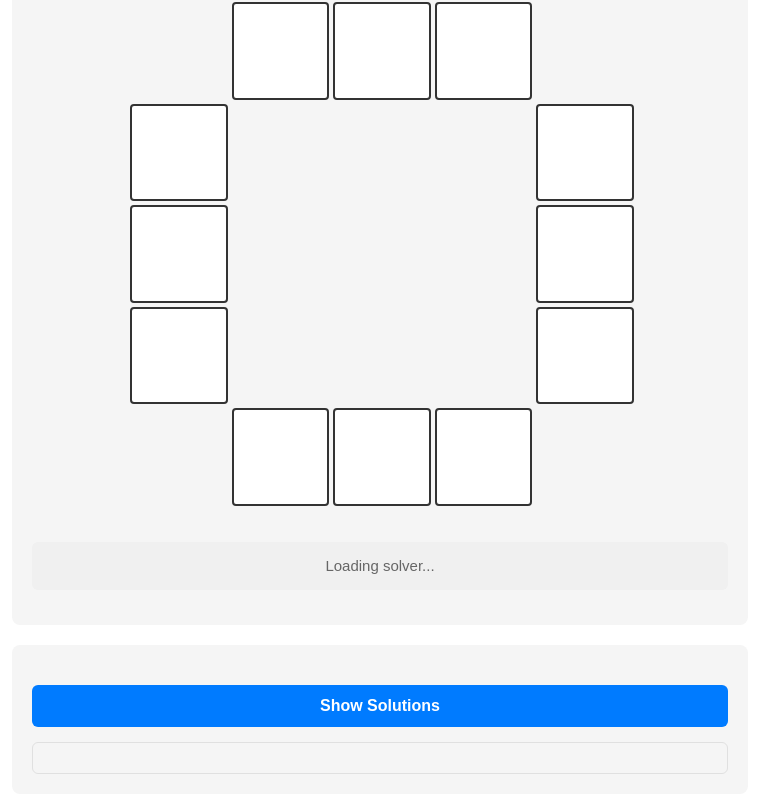
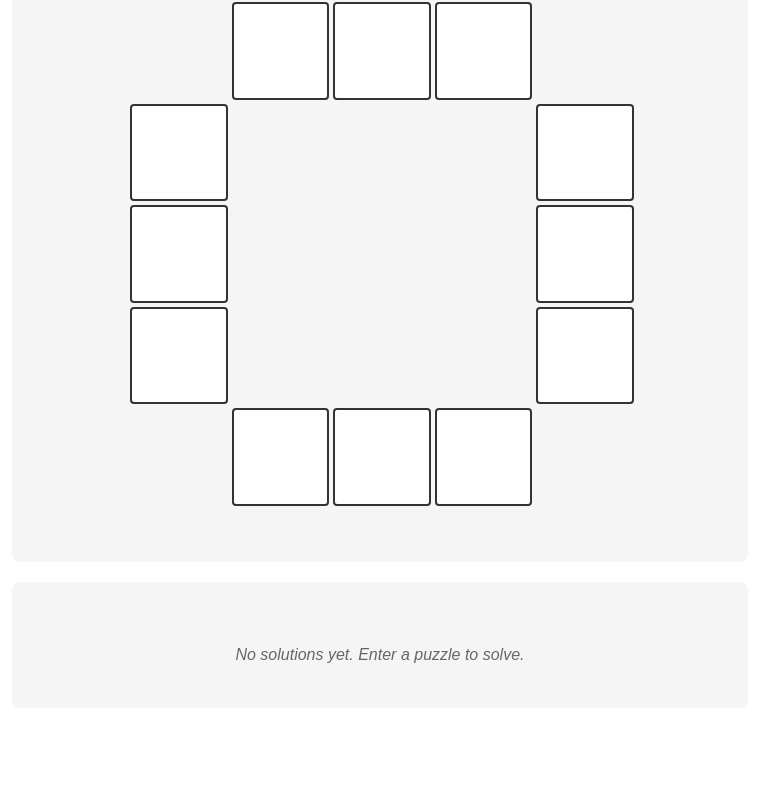
Before and after one commit to neilk/boxchar, a Svelte app in the folder web/svelte-app/: page / in a window 1280 px wide. Shown: the part 432-1244 px from the top of the page, without its empty margins (260-1019 px from the left). After the commit the page ends 1212 px from the top, so only its background shows below. Built offline with nearby package versions, Linux system fonts and the light colour scheme; the HTML template or start-up script is replaced by a standard one.

Commit message:
simplified display - this is just a solver for now

```diff
--- a/web/svelte-app/src/App.svelte
+++ b/web/svelte-app/src/App.svelte
@@ -71,10 +71,6 @@
     <div class="game-input">
       <LetterBox />
     </div>
-
-    {#if !$solverReady}
-      <div class="status-message loading">Loading solver...</div>
-    {/if}
   </div>
 
   <!-- Error display - always visible when there's an error -->
--- a/web/svelte-app/src/lib/SolutionsDisplay.svelte
+++ b/web/svelte-app/src/lib/SolutionsDisplay.svelte
@@ -10,7 +10,6 @@
 
   // Array indexed by word count (1-word solutions at index 1, etc.)
   let solutionsByWordCount: string[][] = [];
-  let expanded: boolean = false; // Don't reset this when puzzle changes
   let modalSegment: number | null = null; // null or wordCount to show in modal
   let modalSortOrder: SortOrder = 'best'; // 'best' or 'alphabetical'
 
@@ -24,15 +23,17 @@
 
   // Group all solutions by word count
   $: {
-    solutionsByWordCount = [];
+    const grouped: string[][] = [];
     $solutions.forEach((solution: string) => {
       const { words } = parseSolution(solution);
       const wordCount: number = words.split('-').length;
-      if (!solutionsByWordCount[wordCount]) {
-        solutionsByWordCount[wordCount] = [];
+      if (!grouped[wordCount]) {
+        grouped[wordCount] = [];
       }
-      solutionsByWordCount[wordCount].push(solution);
+      grouped[wordCount].push(solution);
     });
+    // Assign the newly created array to trigger reactivity
+    solutionsByWordCount = grouped;
   }
 
   // Get total count for a given word count
@@ -67,10 +68,6 @@
     return sorted;
   }
 
-  function toggleExpanded(): void {
-    expanded = !expanded;
-  }
-
   function showModal(wordCount: number): void {
     modalSegment = wordCount;
     modalSortOrder = 'best'; // Reset to 'best' when opening modal
@@ -91,23 +88,16 @@
 <svelte:window on:keydown={handleKeydown} />
 
 <div class="solutions-container">
-  <button class="toggle-btn" on:click={toggleExpanded}>
-    {expanded ? 'Hide Solutions' : 'Show Solutions'}
-  </button>
-
-  {#if !expanded}
-    <!-- Collapsed: Simple summary -->
-    <div class="summary">
-      {#each getWordCounts() as wordCount}
-        {@const total = getTotalCount(wordCount)}
-        <div class="summary-row">
-          <span class="summary-label">{wordCount} word{wordCount === 1 ? '' : 's'}:</span>
-          <span class="summary-count">{total}</span>
-        </div>
-      {/each}
+  {#if $solving}
+    <!-- Show loading state while solving -->
+    <div class="loading-state">
+      <div class="loading-spinner"></div>
+      <span class="loading-text">Finding solutions...</span>
     </div>
+  {:else if getWordCounts().length === 0}
+    <div class="no-solutions">No solutions yet. Enter a puzzle to solve.</div>
   {:else}
-    <!-- Expanded: Summary rows become headers with solutions below -->
+    <!-- Always show expanded view with solutions -->
     <div class="expanded-view">
       {#each getWordCounts() as wordCount}
         {@const segmentSolutions = getSolutionsForWordCount(wordCount)}
@@ -180,51 +170,40 @@
     margin-top: 20px;
   }
 
-  .toggle-btn {
-    width: 100%;
-    padding: 12px 24px;
-    background: var(--color-primary);
-    color: white;
-    border: none;
+  .loading-state {
+    border: 1px solid var(--color-border-light);
     border-radius: 6px;
-    font-size: 16px;
-    font-weight: 600;
-    cursor: pointer;
-    margin-bottom: 15px;
-    transition: background 0.2s ease;
+    padding: 40px 15px;
+    background: var(--color-bg-container);
+    display: flex;
+    flex-direction: column;
+    align-items: center;
+    gap: 15px;
   }
 
-  .toggle-btn:hover {
-    background: var(--color-primary-hover);
+  .loading-spinner {
+    width: 40px;
+    height: 40px;
+    border: 4px solid var(--color-border-light);
+    border-top-color: var(--color-primary);
+    border-radius: 50%;
+    animation: spin 1s linear infinite;
   }
 
-  .summary {
-    border: 1px solid var(--color-border-light);
-    border-radius: 6px;
-    padding: 15px;
-    background: var(--color-bg-container);
+  @keyframes spin {
+    to { transform: rotate(360deg); }
   }
 
-  .summary-row {
-    display: flex;
-    justify-content: space-between;
-    align-items: center;
-    padding: 8px 0;
-    border-bottom: 1px solid var(--color-border-light);
+  .loading-text {
+    color: var(--color-text-muted);
+    font-size: 14px;
   }
 
-  .summary-row:last-child {
-    border-bottom: none;
-  }
-
-  .summary-label {
-    font-weight: 500;
-    color: var(--color-text);
-  }
-
-  .summary-count {
-    font-weight: 600;
-    color: var(--color-primary);
+  .no-solutions {
+    padding: 20px;
+    text-align: center;
+    color: var(--color-text-muted);
+    font-style: italic;
   }
 
   .show-all-btn {
--- a/web/svelte-app/src/stores/solver-worker.ts
+++ b/web/svelte-app/src/stores/solver-worker.ts
@@ -32,18 +32,24 @@ export function initializeSolverWorker(dictionaryData: Uint8Array): void {
   worker.addEventListener('message', (e: MessageEvent<WorkerMessage>) => {
     const { type, solveId, solutions: receivedSolutions, totalCount, duration, error } = e.data;
 
+    console.log(`[Store] Received ${type} message, solveId=${solveId}, currentSolveId=${currentSolveId}`);
+
     if (type === 'READY') {
       solverReady.set(true);
     }
 
     if (type === 'COMPLETE') {
+      console.log(`[Store] COMPLETE check: solveId=${solveId}, currentSolveId=${currentSolveId}, match=${solveId === currentSolveId}, solutions count=${receivedSolutions?.length}`);
       if (solveId === currentSolveId && receivedSolutions) {
+        console.log(`[Store] Setting solutions, count=${receivedSolutions.length}`);
         // Solutions are already sorted by score from the Rust solver
         solutions.set(receivedSolutions);
         solving.set(false);
         if (totalCount !== undefined && duration !== undefined) {
           solveStats.set({ totalCount, duration });
         }
+      } else {
+        console.log(`[Store] Ignoring COMPLETE - solveId mismatch or no solutions`);
       }
     }
 
@@ -72,6 +78,7 @@ export function solvePuzzle(sides: string[], maxSolutions = 10000): void {
   }
 
   currentSolveId++;
+  console.log(`[Store] solvePuzzle called, new solveId=${currentSolveId}, sides=${sides.join(',')}`);
   solving.set(true);
   solutions.set([]);
   solveStats.set({ totalCount: 0, duration: null });
--- a/web/svelte-app/src/workers/solver-worker.ts
+++ b/web/svelte-app/src/workers/solver-worker.ts
@@ -54,6 +54,8 @@ self.addEventListener('message', async (e: MessageEvent<WorkerMessageData>) => {
     // Wait for WASM to be ready
     await wasmReady;
 
+    console.log(`[Worker] Received SOLVE request, solveId=${solveId}, sides=${payload?.sides?.join(',')}`);
+
     // Note: The WASM layer now handles cancellation automatically when a new solve
     // with different params is requested. We just track solveId for message correlation.
     currentSolveId = solveId ?? null;
@@ -63,6 +65,7 @@ self.addEventListener('message', async (e: MessageEvent<WorkerMessageData>) => {
     try {
       const startTime = performance.now();
 
+      console.log(`[Worker] Calling solve_game for solveId=${solveId}`);
       // Call the Promise-based solve_game
       const solutions = await solve_game(sides, maxSolutions);
       const duration = Math.round(performance.now() - startTime);
@@ -70,8 +73,11 @@ self.addEventListener('message', async (e: MessageEvent<WorkerMessageData>) => {
       // Convert JS array to regular array of strings
       const solutionsArray = Array.from(solutions);
 
+      console.log(`[Worker] solve_game completed for solveId=${solveId}, solutions=${solutionsArray.length}, currentSolveId=${currentSolveId}`);
+
       // Only send complete message if this solve is still current
       if (currentSolveId === solveId) {
+        console.log(`[Worker] Sending COMPLETE message for solveId=${solveId}`);
         self.postMessage({
           type: 'COMPLETE',
           solveId,
@@ -80,9 +86,13 @@ self.addEventListener('message', async (e: MessageEvent<WorkerMessageData>) => {
           duration
         } as OutgoingMessage);
         currentSolveId = null;
+      } else {
+        console.log(`[Worker] NOT sending COMPLETE - currentSolveId changed to ${currentSolveId}`);
       }
     } catch (error) {
       const errorMessage = error instanceof Error ? error.message : String(error);
+
+      console.log(`[Worker] solve_game failed for solveId=${solveId}, error=${errorMessage}`);
 
       // Check if it was a cancellation
       if (errorMessage === 'Cancelled' || errorMessage.includes('already in progress')) {
```
